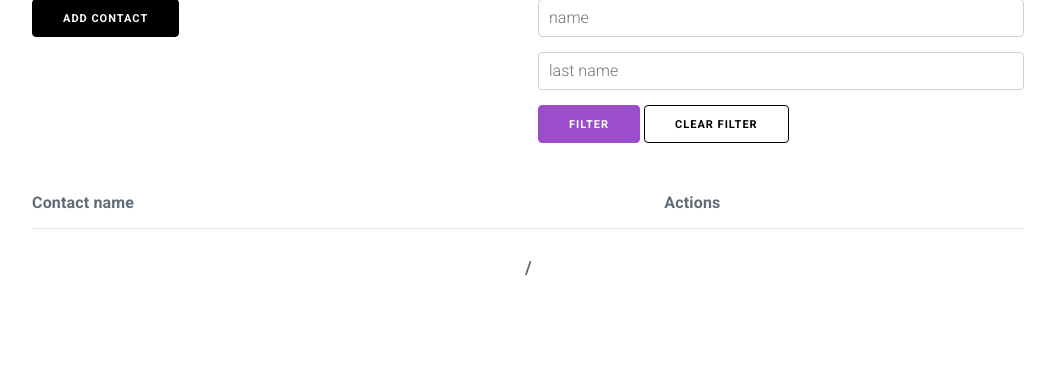
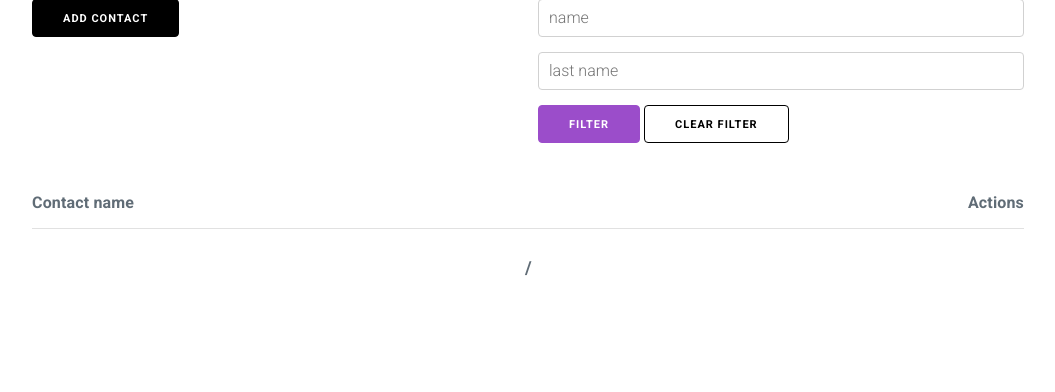
Before and after one commit to mamimikun/contacc, a Django app: template contacc/contaccs/templates/contaccs/contact_list.html in a window 1280 px wide. Shown: the part 130-522 px from the top of the page, without its empty margins (112-1167 px from the left). Run offline with Django 3.2, Linux system fonts and the light colour scheme; the template is opened without the code that fills it: values that come from a table or form of the project are taken from there, others are empty; data comes from the database, SQL or seed files in the repository.

Commit message:
fixed ui stuff again

```diff
--- a/contacc/contaccs/templates/contaccs/contact_list.html
+++ b/contacc/contaccs/templates/contaccs/contact_list.html
@@ -45,7 +45,7 @@
 	    <thead>
 	      <tr>
 		<th>Contact name</th>
-		<th>Actions</th>
+		<th style="text-align: right;">Actions</th>
 	      </tr>
 	    </thead>
 	    <tbody>
```
